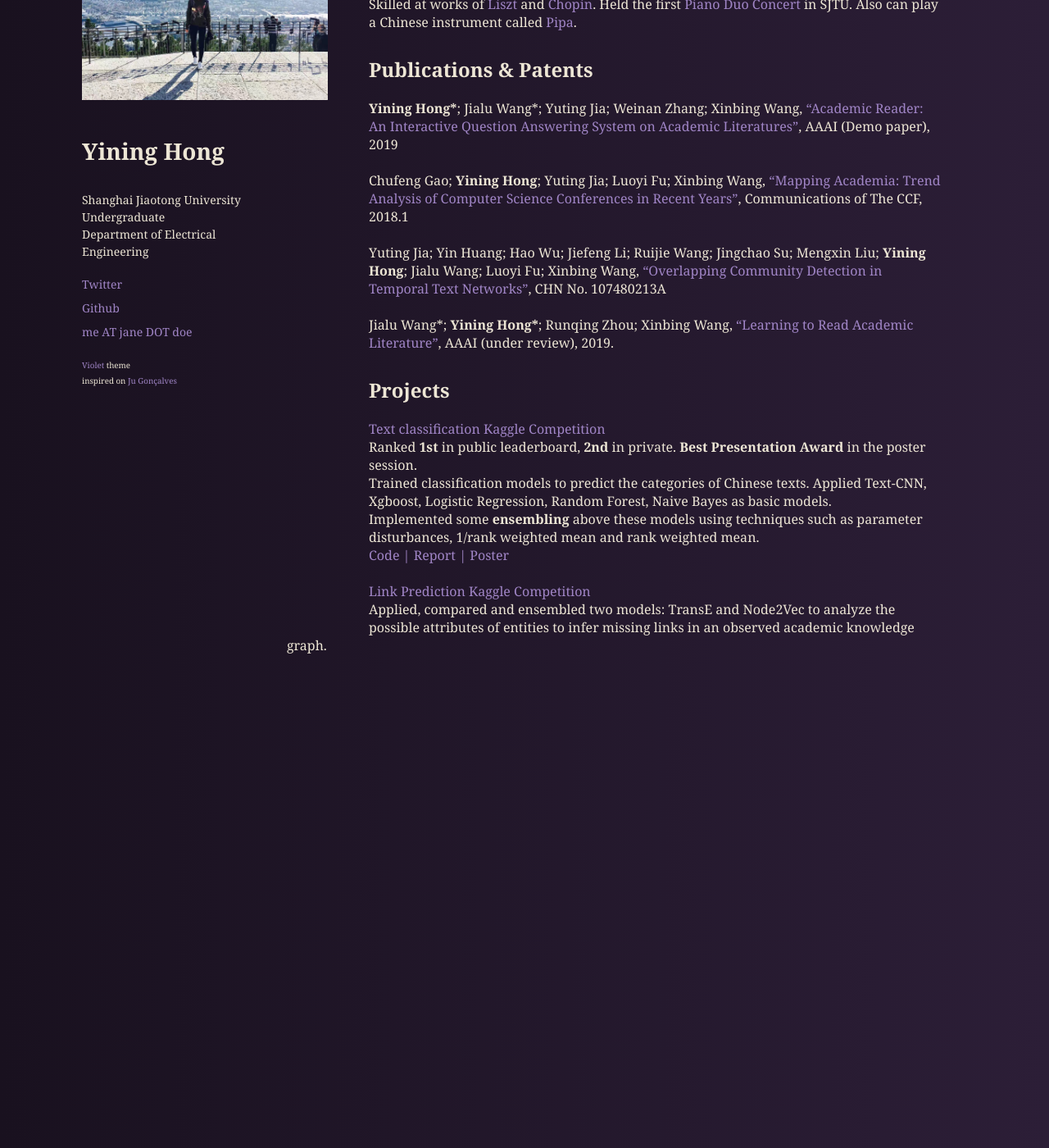
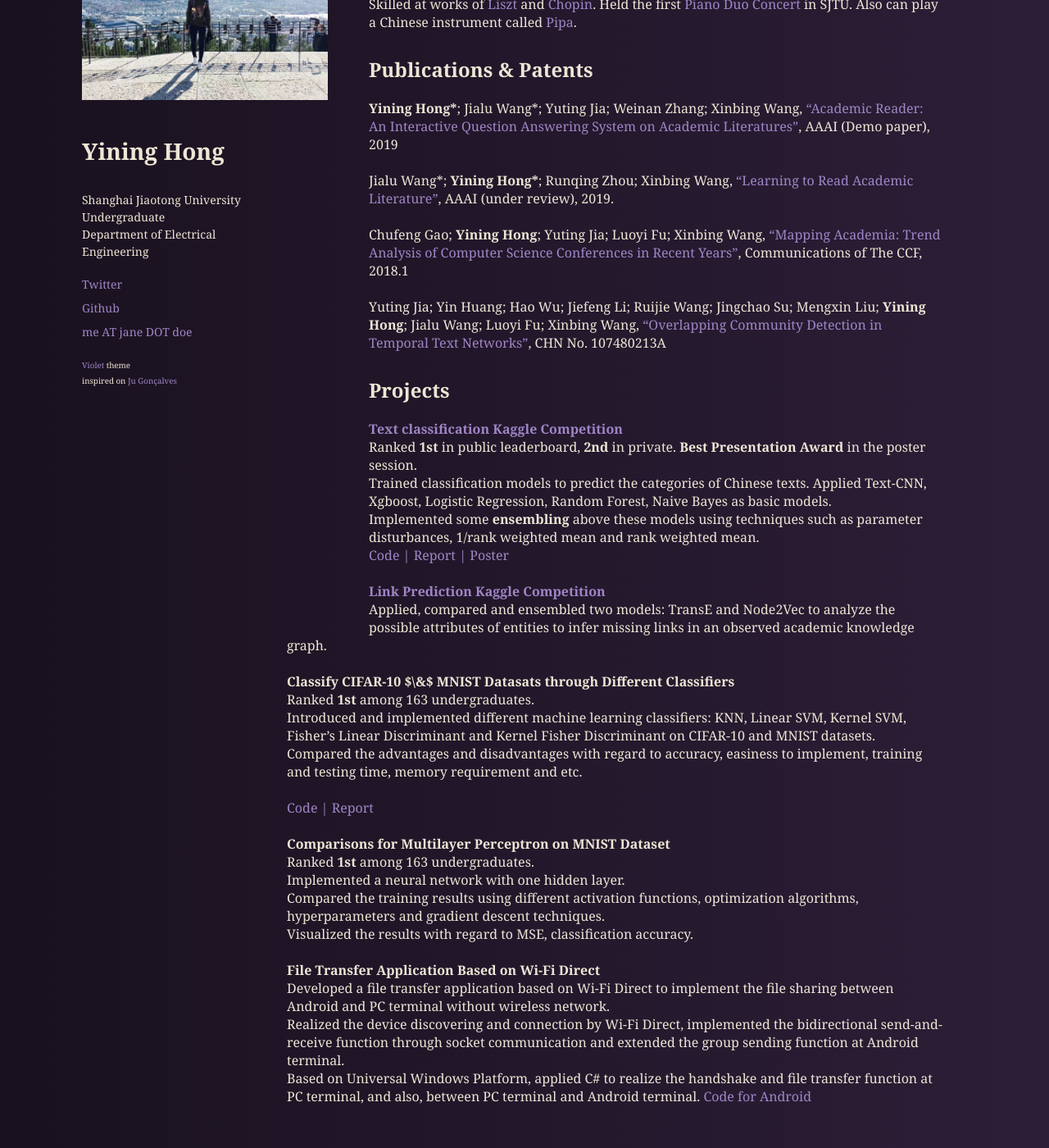
Before and after one commit to evelinehong/evelinehong.github.io, a Jekyll site: the page built from index.html, in a window 1280 px wide and 1400 px high, scrolled down 153 px. Shown: the whole window at 82% size. Built offline with Jekyll 4.4.1, drawn with Linux system fonts in a browser that asks for light colours.

Commit message:
Complete Projects

```diff
--- a/index.html
+++ b/index.html
@@ -41,24 +41,41 @@ title: Home
   <p>
     <h2>Publications & Patents</h2>
     <strong>Yining Hong*</strong>; Jialu Wang*; Yuting Jia; Weinan Zhang; Xinbing Wang, <a href="https://evelinehong.github.io/assets/papers/Academic_Reader__An_Interactive_Question_Answering_System___on_Academic_Literatures.pdf">“Academic Reader: An Interactive Question Answering System on Academic Literatures”</a>, AAAI (Demo paper), 2019<br><br>
+    Jialu Wang*; <strong>Yining Hong*</strong>; Runqing Zhou; Xinbing Wang, <a href="https://evelinehong.github.io/assets/papers/absqa.pdf">“Learning to Read Academic Literature”</a>, AAAI (under review), 2019. <br><br>
     Chufeng Gao; <strong>Yining Hong</strong>; Yuting Jia; Luoyi Fu; Xinbing Wang, <a href="https://dl.ccf.org.cn/institude/institudeDetail?id=3924307786745856">“Mapping Academia: Trend Analysis of Computer Science Conferences in Recent Years”</a>, Communications of The CCF, 2018.1<br><br>
-    Yuting Jia; Yin Huang; Hao Wu; Jiefeng Li; Ruijie Wang; Jingchao Su; Mengxin Liu; <strong>Yining Hong</strong>; Jialu Wang; Luoyi Fu; Xinbing Wang, <a href="https://evelinehong.github.io/assets/papers/patent-MAGIC.pdf">“Overlapping Community Detection in Temporal Text Networks”</a>, CHN No. 107480213A<br><br>
-    Jialu Wang*; <strong>Yining Hong*</strong>; Runqing Zhou; Xinbing Wang, <a href="https://evelinehong.github.io/assets/papers/absqa.pdf">“Learning to Read Academic Literature”</a>, AAAI (under review), 2019. <br>
+    Yuting Jia; Yin Huang; Hao Wu; Jiefeng Li; Ruijie Wang; Jingchao Su; Mengxin Liu; <strong>Yining Hong</strong>; Jialu Wang; Luoyi Fu; Xinbing Wang, <a href="https://evelinehong.github.io/assets/papers/patent-MAGIC.pdf">“Overlapping Community Detection in Temporal Text Networks”</a>, CHN No. 107480213A<br>
   </p>
 
 
   <p>
     <h2>Projects</h2>
-    <a href="https://www.kaggle.com/c/ee448-2018-text-classification/leaderboard">Text classification Kaggle Competition</a> <br>
+    <a href="https://www.kaggle.com/c/ee448-2018-text-classification/leaderboard"><strong>Text classification Kaggle Competition</strong></a> <br>
     Ranked <strong>1st</strong> in public leaderboard, <strong>2nd</strong> in private. <strong>Best Presentation Award</strong> in the poster session.<br>
     Trained classification models to predict the categories of Chinese texts. Applied Text-CNN, Xgboost, Logistic Regression, Random Forest, Naive Bayes as basic models. <br>
     Implemented some <strong>ensembling</strong> above these models using techniques such as parameter disturbances, 1/rank weighted mean and rank weighted mean.<br>
     <a href="https://github.com/evelinehong/Text-Classification-Kaggle-Competition">Code | Report | Poster </a> <br><br>
 
-    <a href="https://www.kaggle.com/c/ee448-2018-text-classification/leaderboard">Link Prediction Kaggle Competition</a> <br>
+    <a href="https://www.kaggle.com/c/ee448-2018-text-classification/leaderboard"><strong>Link Prediction Kaggle Competition</strong></a> <br>
     Applied, compared and ensembled two models: TransE and Node2Vec to analyze the possible attributes of entities to infer missing links in an observed academic knowledge graph.
      <br><br>
 
+    <strong>Classify CIFAR-10 $\&$ MNIST Datasats through Different Classifiers</strong><br>
+    Ranked <strong>1st</strong> among 163 undergraduates.<br>
+    Introduced and implemented different machine learning classifiers: KNN, Linear SVM, Kernel SVM, Fisher’s Linear Discriminant and Kernel Fisher Discriminant on CIFAR-10 and MNIST datasets.<br>
+    Compared the advantages and disadvantages with regard to accuracy, easiness to implement, training and testing time, memory requirement and etc.<br><br>
+    <a href="https://github.com/evelinehong/Mnist-and-Cifar-10-with-KNN--SVM--Fisher">Code | Report  </a> <br><br>
+
+    <strong>Comparisons for Multilayer Perceptron on MNIST Dataset</strong><br>
+    Ranked <strong>1st</strong> among 163 undergraduates.<br>
+    Implemented a neural network with one hidden layer. <br>
+    Compared the training results using different activation functions, optimization algorithms, hyperparameters and gradient descent techniques.<br>
+    Visualized the results with regard to MSE, classification accuracy.<br><br>
+
+    <strong>File Transfer Application Based on Wi-Fi Direct</strong><br>
+    Developed a file transfer application based on Wi-Fi Direct to implement the file sharing between Android and PC terminal without wireless network.<br>
+    Realized the device discovering and connection by Wi-Fi Direct, implemented the bidirectional send-and-receive function through socket communication and extended the group sending function at Android terminal.<br>
+    Based on Universal Windows Platform, applied C# to realize the handshake and file transfer function at PC terminal, and also, between PC terminal and Android terminal.
+    <a href="https://github.com/evelinehong/WIFI_DERICT">Code for Android  </a> <br><br>
 
   </p>
 </section>
```
